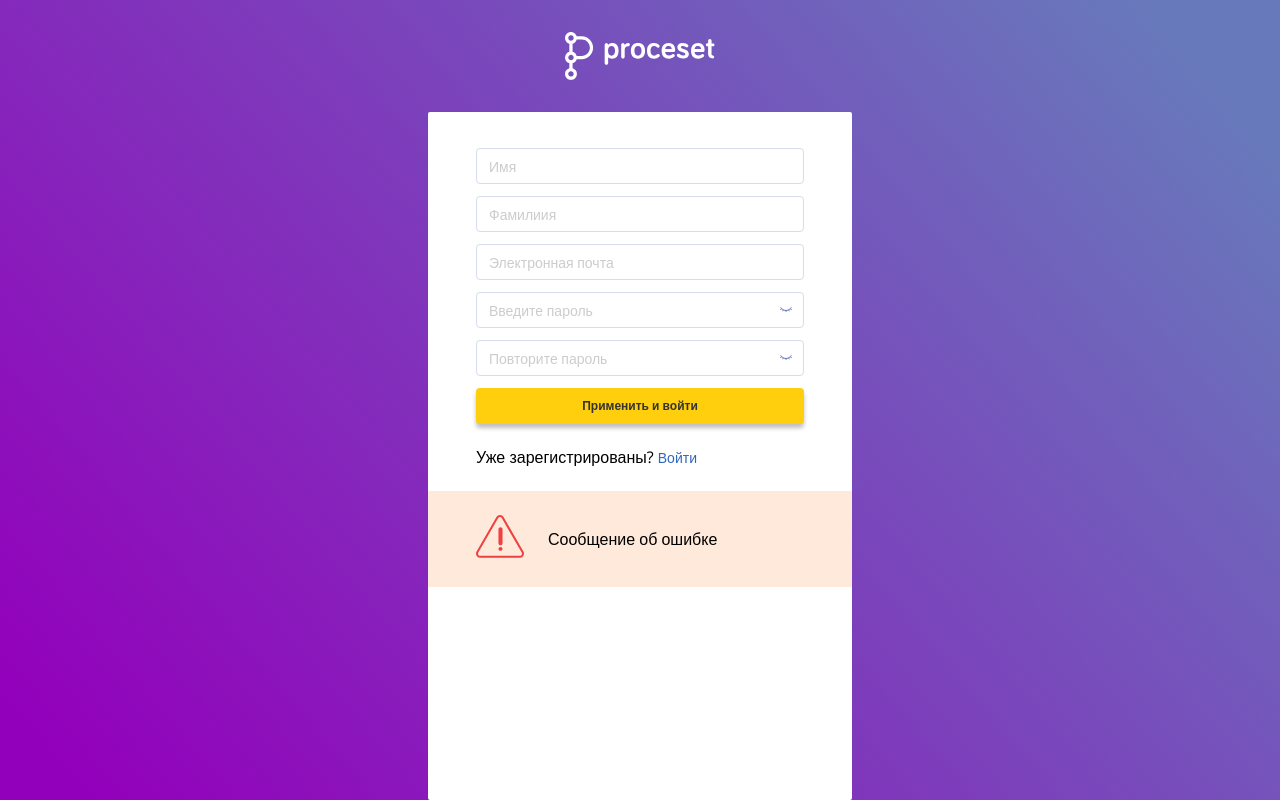
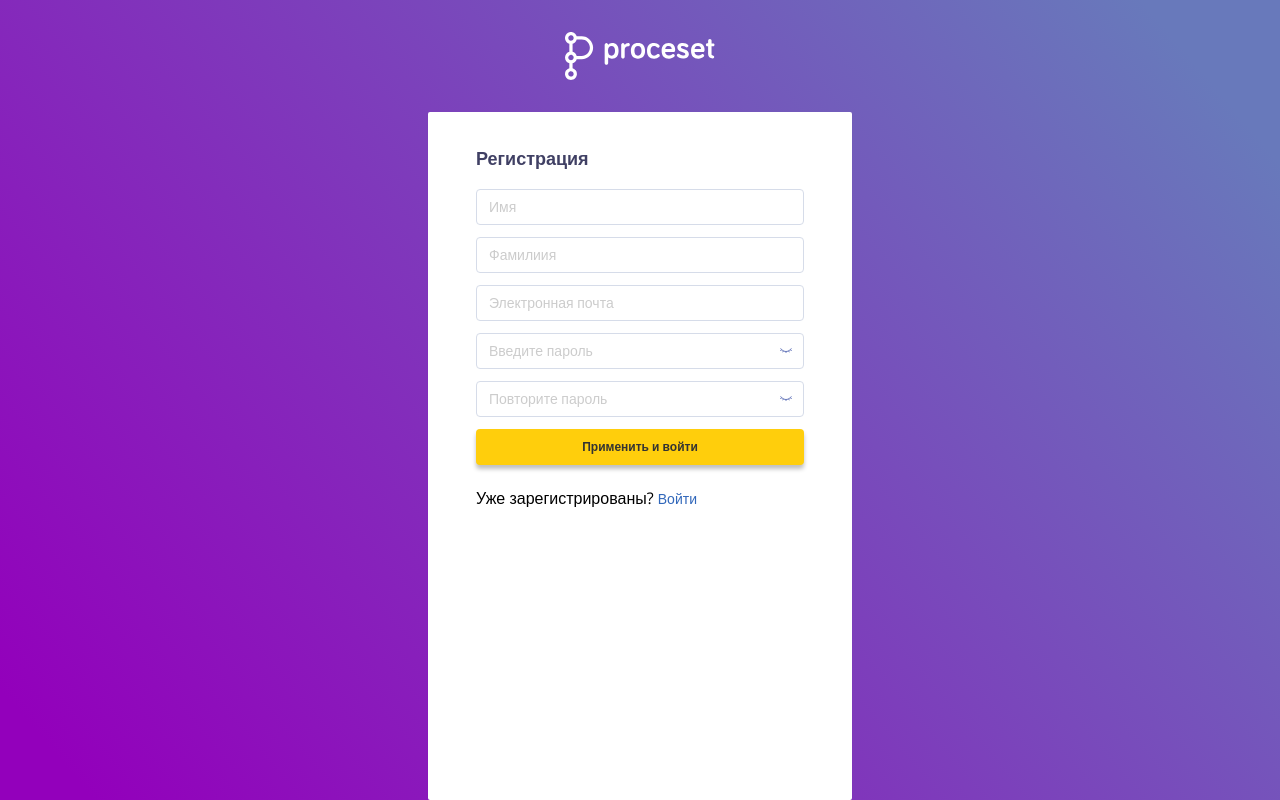
Before and after one commit to i-kosh/infomaximum-test-reactjs, a React (Create React App) app: page /register in a window 1280 px wide. Built offline with nearby package versions, Linux system fonts and the light colour scheme.

Commit message:
feat: add user login state WIP

```diff
--- a/src/App.tsx
+++ b/src/App.tsx
@@ -1,40 +1,85 @@
 import React from "react";
-import { BrowserRouter as Router, Switch, Route } from "react-router-dom";
-
+import {
+  BrowserRouter as Router,
+  Switch,
+  Route,
+  Redirect,
+} from "react-router-dom";
 import DefaultLayout from "./components/layouts/Default";
 import AuthLayout from "./components/layouts/AuthLayout";
-
+import { useSelector, useDispatch } from "react-redux";
+import { setCurrentUserProfileAsync, selectUser } from "./store/userSlice";
 // Pages
 import LoginOrRegister from "./components/pages/LoginOrRegister";
 import ProcessList from "./components/pages/ProcessList";
 import Profile from "./components/pages/Profile";
+import Loading from "./components/pages/Loading";
 
 function App() {
+  const user = useSelector(selectUser);
+  const dispatch = useDispatch();
+
+  const RedirectToLogin = () => {
+    return <Redirect to="/login" />;
+  };
+
+  const RedirectToRoot = () => {
+    return <Redirect to="/" />;
+  };
+
+  const isUserNotAutorized = !!(!user.isLogged && user.token);
+
+  if (isUserNotAutorized) {
+    dispatch(setCurrentUserProfileAsync());
+  }
+
   return (
     <Router>
       <div className="App">
+        <Loading hidden={!isUserNotAutorized} />
+        {!isUserNotAutorized && (
           <Switch>
             <Route exact path="/login">
+              {user.isLogged ? (
+                RedirectToRoot
+              ) : (
                 <AuthLayout>
                   <LoginOrRegister isLogin={true} />
                 </AuthLayout>
+              )}
             </Route>
             <Route exact path="/register">
+              {user.isLogged ? (
+                RedirectToRoot
+              ) : (
                 <AuthLayout>
                   <LoginOrRegister isLogin={false} />
                 </AuthLayout>
+              )}
             </Route>
             <Route exact path="/profile">
+              {!user.isLogged ? (
+                RedirectToLogin
+              ) : (
                 <DefaultLayout>
                   <Profile />
                 </DefaultLayout>
+              )}
             </Route>
             <Route exact path="/">
+              {!user.isLogged ? (
+                RedirectToLogin
+              ) : (
                 <DefaultLayout>
                   <ProcessList />
                 </DefaultLayout>
+              )}
+            </Route>
+            <Route path="*">
+              <Redirect to="/" />
             </Route>
           </Switch>
+        )}
       </div>
     </Router>
   );
--- a/src/components/pages/LoginOrRegister/index.tsx
+++ b/src/components/pages/LoginOrRegister/index.tsx
@@ -1,53 +1,54 @@
-import React, { FunctionComponent } from "react";
-import InputWE from "../../InputErrorMessage";
-import InputPassword from "../../InputPassword";
-import Button from "../../Button";
-import { Link } from "react-router-dom";
+import React, { FunctionComponent, useState, useEffect } from "react";
+import { Link, useLocation } from "react-router-dom";
 import errLogo from "./attention.svg";
 import "./style.scss";
+import LoginForm from "../../LoginForm";
+import RegForm from "../../RegForm";
+import { useSelector, useDispatch } from "react-redux";
+import { loginAsync, selectUser, resetErrors } from "../../../store/userSlice";
 
 interface Props {
   isLogin: boolean;
 }
 
 const LoginOrRegister: FunctionComponent<Props> = (props) => {
+  const user = useSelector(selectUser);
+  const dispatch = useDispatch();
+
+  // Сброс ошибок при смене пути (переключении формы)
+  const location = useLocation();
+  const [path] = useState(location.pathname);
+  useEffect(() => {
+    if (path !== location.pathname) {
+      dispatch(resetErrors());
+    }
+  }, [dispatch, location.pathname, path]);
+
   const Content = () => {
     if (props.isLogin) {
       return (
         <div>
-          <div style={{ marginBottom: "12px" }}>
-            <InputWE type="email" placeholder="Электронная почта" />
-          </div>
-          <div style={{ marginBottom: "24px" }}>
-            <InputPassword placeholder="Пароль" />
-          </div>
-          <div style={{ marginBottom: "24px" }}>
-            <Button>Войти в систему</Button>
-          </div>
+          <LoginForm
+            onSubmit={(val) => {
+              dispatch(
+                loginAsync({
+                  email: val.email,
+                  password: val.password,
+                })
+              );
+            }}
+          />
           <Link to="/register">Зарегистрироваться</Link>
         </div>
       );
     } else {
       return (
         <div>
-          <div style={{ marginBottom: "12px" }}>
-            <InputWE placeholder="Имя" />
-          </div>{" "}
-          <div style={{ marginBottom: "12px" }}>
-            <InputWE placeholder="Фамилиия" />
-          </div>{" "}
-          <div style={{ marginBottom: "12px" }}>
-            <InputWE type="email" placeholder="Электронная почта" />
-          </div>
-          <div style={{ marginBottom: "12px" }}>
-            <InputPassword placeholder="Введите пароль" />
-          </div>
-          <div style={{ marginBottom: "12px" }}>
-            <InputPassword placeholder="Повторите пароль" />
-          </div>
-          <div style={{ marginBottom: "24px" }}>
-            <Button>Применить и войти</Button>
-          </div>
+          <RegForm
+            onSubmit={(val) => {
+              console.log(val);
+            }}
+          />
           <div>
             <p>
               <span>Уже зарегистрированы? </span>
@@ -59,18 +60,30 @@ const LoginOrRegister: FunctionComponent<Props> = (props) => {
     }
   };
 
-  return (
-    <section className="login-register">
-      <h2 className="login-register__heading">test</h2>
-      <div className="login-register__content">
-        <Content />
-      </div>
+  const Error = () => {
+    return (
       <div className="login-register__error">
         <div className="login-register__error-icon">
           <img width="48" height="48" src={errLogo} alt="Внимание" />
         </div>
-        <p>Сообщение об ошибке</p>
+        <p>{user.errors ? user.errors[0] : ""}</p>
       </div>
+    );
+  };
+
+  return (
+    <section className="login-register">
+      <div className="login-register__content">
+        <h2
+          className={`login-register__heading ${
+            props.isLogin && "login-register__heading--hidden"
+          }`}
+        >
+          {props.isLogin ? "Вход" : "Регистрация"}
+        </h2>
+        <Content />
+      </div>
+      {user.errors && <Error />}
     </section>
   );
 };
--- a/src/components/pages/LoginOrRegister/style.scss
+++ b/src/components/pages/LoginOrRegister/style.scss
@@ -6,11 +6,18 @@
 }
 
 .login-register__heading {
-  position: absolute;
-  opacity: 0;
-  pointer-events: none;
-  width: 0;
-  height: 0;
+  font-weight: bold;
+  font-size: 18px;
+  color: #404064;
+  margin-bottom: 20px;
+
+  &--hidden {
+    position: absolute;
+    opacity: 0;
+    pointer-events: none;
+    width: 0;
+    height: 0;
+  }
 }
 
 .login-register__content {
```
Lines whose indentation alone changed are shown as unchanged.
